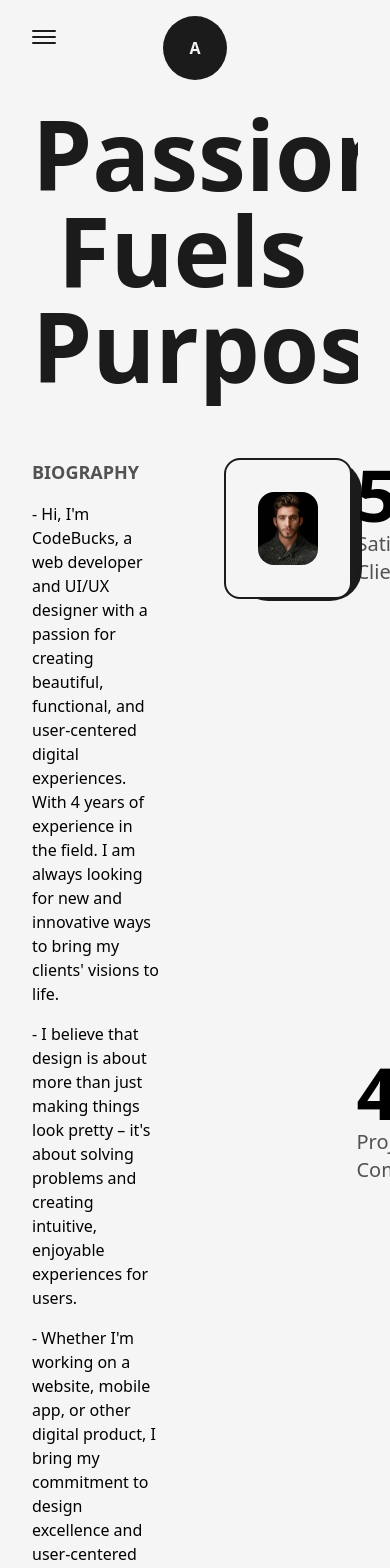
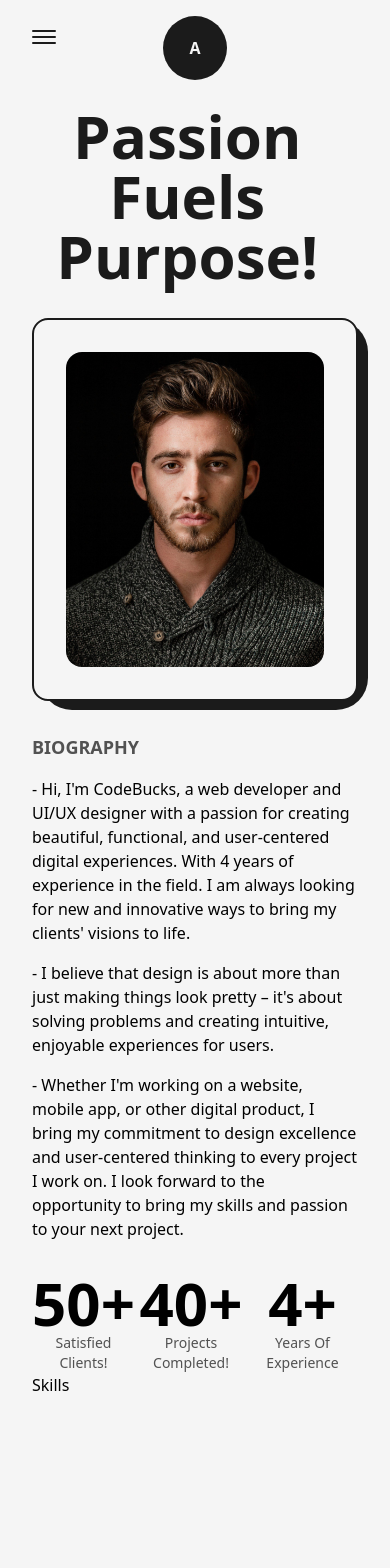
Before and after one commit to Alejandrozf23/developer-portafolio, a Next.js app: page /about in a window 390 px wide. Shown: the top 1568 px of the page. Built offline with nearby package versions, Linux system fonts and the light colour scheme.

Commit message:
Make it responsive biography in about page

```diff
--- a/src/pages/about.js
+++ b/src/pages/about.js
@@ -41,9 +41,9 @@ const about = () => {
             </Head>
             <main className="flex w-full flex-col items-center justify-center dark:text-light">
                 <Layout className="pt-16">
-                    <AnimatedText text="Passion Fuels Purpose!" className="mb-16"/>
-                    <div className="grid w-full grid-cols-8 gap-16">
-                        <div className="col-span-3 flex flex-col items-start justify-start">
+                    <AnimatedText text="Passion Fuels Purpose!" className="mb-16 lg:!text-7xl sm:!text-6xl xs:!text-4x1 sm:mb-8 "/>
+                    <div className="grid w-full grid-cols-8 gap-16 sm:gap-8 ">
+                        <div className="col-span-3 flex flex-col items-start justify-start xl:col-span-4 md:order-2 md:col-span-8">
                             <h2 className="mb-4 text-lg font-bold uppercase text-dark/75 dark:text-light/75">Biography</h2>
                             <p className="font-medium">
                                 - Hi, I'm CodeBucks, a web developer and UI/UX designer with a passion for creating beautiful, functional,
@@ -60,23 +60,24 @@ const about = () => {
                                 every project I work on. I look forward to the opportunity to bring my skills and passion to your next project.
                             </p>
                         </div>
-                        <div className="col-span-3 relative h-max rounded-2xl border-2 border-solid border-dark bg-light p-8 dark:bg-dark dark:border-light">
+                        <div className="col-span-3 relative h-max rounded-2xl border-2 border-solid border-dark bg-light p-8 dark:bg-dark
+                            dark:border-light xl:col-span-4 md:order-1 md:col-span-8">
                             <div className="absolute top-0 -right-3 -z-10 w-[102%] h-[103%] rounded-[2rem] bg-dark dark:bg-light"/>
                             <Image src={profilePic} alt="Codebucks" className="w-full h-auto rounded-2xl"
                                 priority sizes='(max-width: 768px) 100vw, (max-width: 1200px) 50vw, 50vw'/>
                         </div>
-                        <div className="col-span-2 flex flex-col items-end justify-between">
-                            <div className="flex flex-col items-end justify-center">
-                                <span className="inline-block text-7xl font-bold"><AnimatedNumber value={50}/>+</span>
-                                <h2 className="text-xl font-medium capitalize text-dark/75 dark:text-light/75">satisfied clients!</h2>
+                        <div className="col-span-2 flex flex-col items-end justify-between xl:col-span-8 xl:flex-row xl:items-center md:order-3">
+                            <div className="flex flex-col items-end justify-center xl:items-center">
+                                <span className="inline-block text-7xl font-bold md:text-6x1 sm:text-5x1 xs:text-4x1"><AnimatedNumber value={50}/>+</span>
+                                <h2 className="text-xl font-medium capitalize text-dark/75 dark:text-light/75 xl:text-center md:text-lg sm:text-base xs:text-sm">satisfied clients!</h2>
                             </div>
-                            <div className="flex flex-col items-end justify-center">
-                                <span className="inline-block text-7xl font-bold"><AnimatedNumber value={40}/>+</span>
-                                <h2 className="text-xl font-medium capitalize text-dark/75 dark:text-light/75">projects completed!</h2>
+                            <div className="flex flex-col items-end justify-center xl:items-center">
+                                <span className="inline-block text-7xl font-bold md:text-6x1 sm:text-5x1 xs:text-4x1"><AnimatedNumber value={40}/>+</span>
+                                <h2 className="text-xl font-medium capitalize text-dark/75 dark:text-light/75 xl:text-center md:text-lg sm:text-base xs:text-sm">projects completed!</h2>
                             </div>
-                            <div className="flex flex-col items-end justify-center">
-                                <span className="inline-block text-7xl font-bold"><AnimatedNumber value={4}/>+</span>
-                                <h2 className="text-xl font-medium capitalize text-dark/75  dark:text-light/75">years experience</h2>
+                            <div className="flex flex-col items-end justify-center xl:items-center">
+                                <span className="inline-block text-7xl font-bold md:text-6x1 sm:text-5x1 xs:text-4x1"><AnimatedNumber value={4}/>+</span>
+                                <h2 className="text-xl font-medium capitalize text-dark/75  dark:text-light/75 xl:text-center md:text-lg sm:text-base xs:text-sm">years of experience</h2>
                             </div>
                         </div>
                     </div>
```
